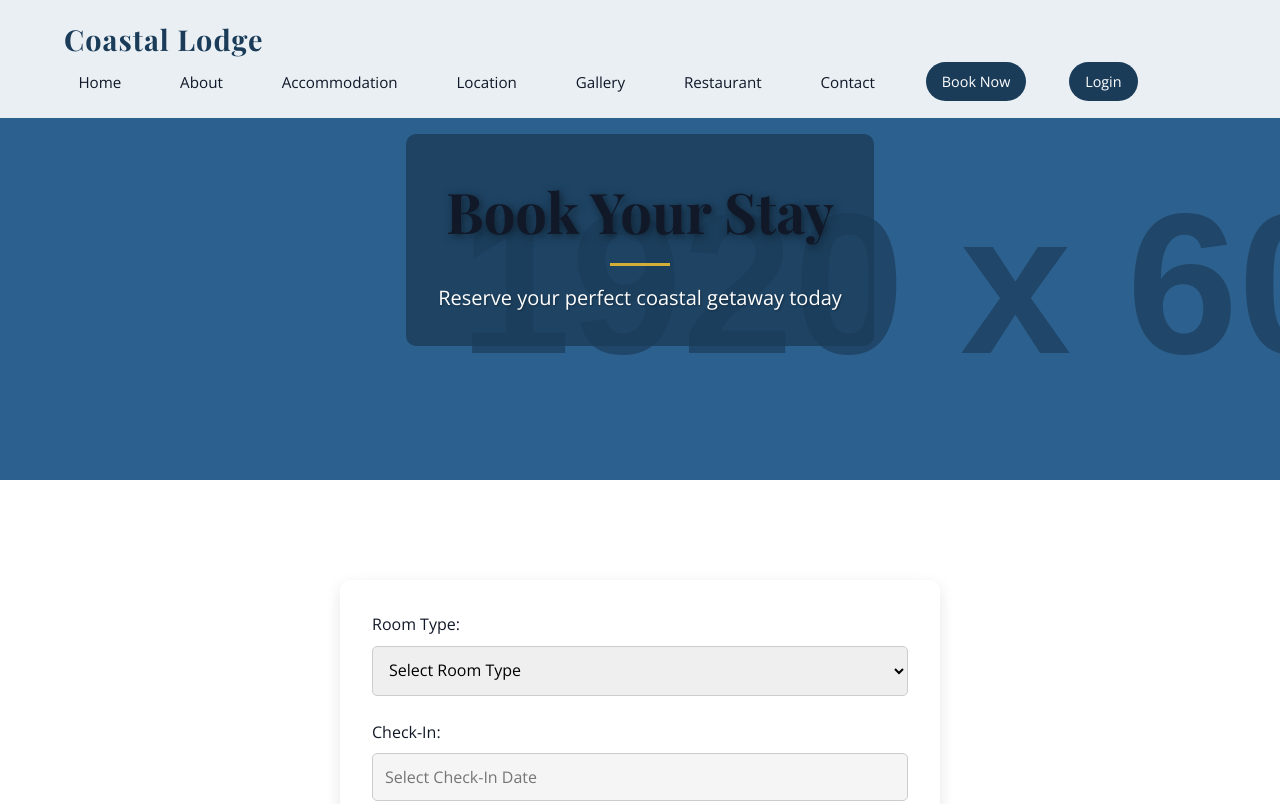
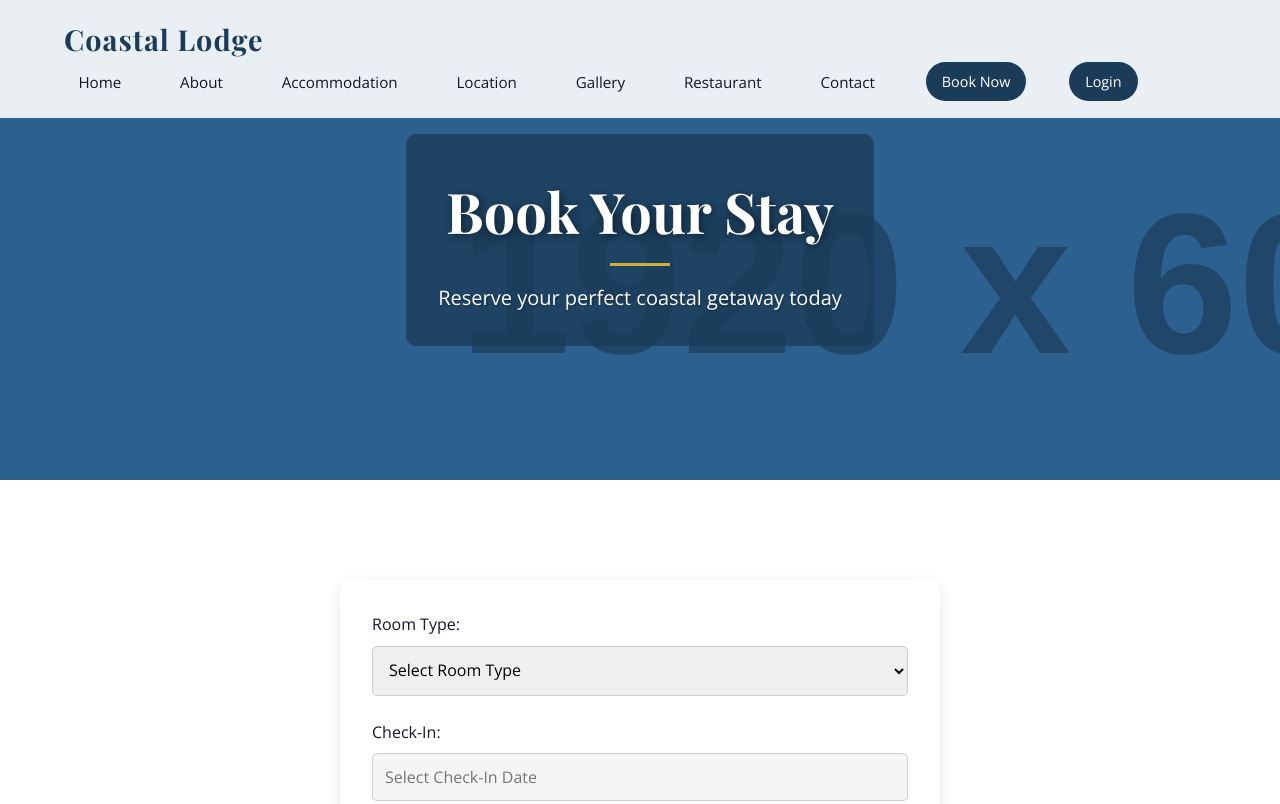
Before and after one commit to LRJen/Paternoster-Lodge, a website: page booking.html in a window 1280 px wide. Shown: the top 804 px of the page. Drawn offline with nearby package versions, Linux system fonts and the light colour scheme; placeholder pictures from the web are drawn by us.

Commit message:
Update booking header text color for better visibility

```diff
--- a/booking.html
+++ b/booking.html
@@ -44,7 +44,7 @@
     <!-- Booking Header -->
     <section class="page-banner" style="background-image: url('https://via.placeholder.com/1920x600?text=Booking+Banner');">
         <div class="banner-content">
-            <h1>Book Your Stay</h1>
+            <h1 style="color: white;">Book Your Stay</h1>
             <p>Reserve your perfect coastal getaway today</p>
         </div>
     </section>
```
